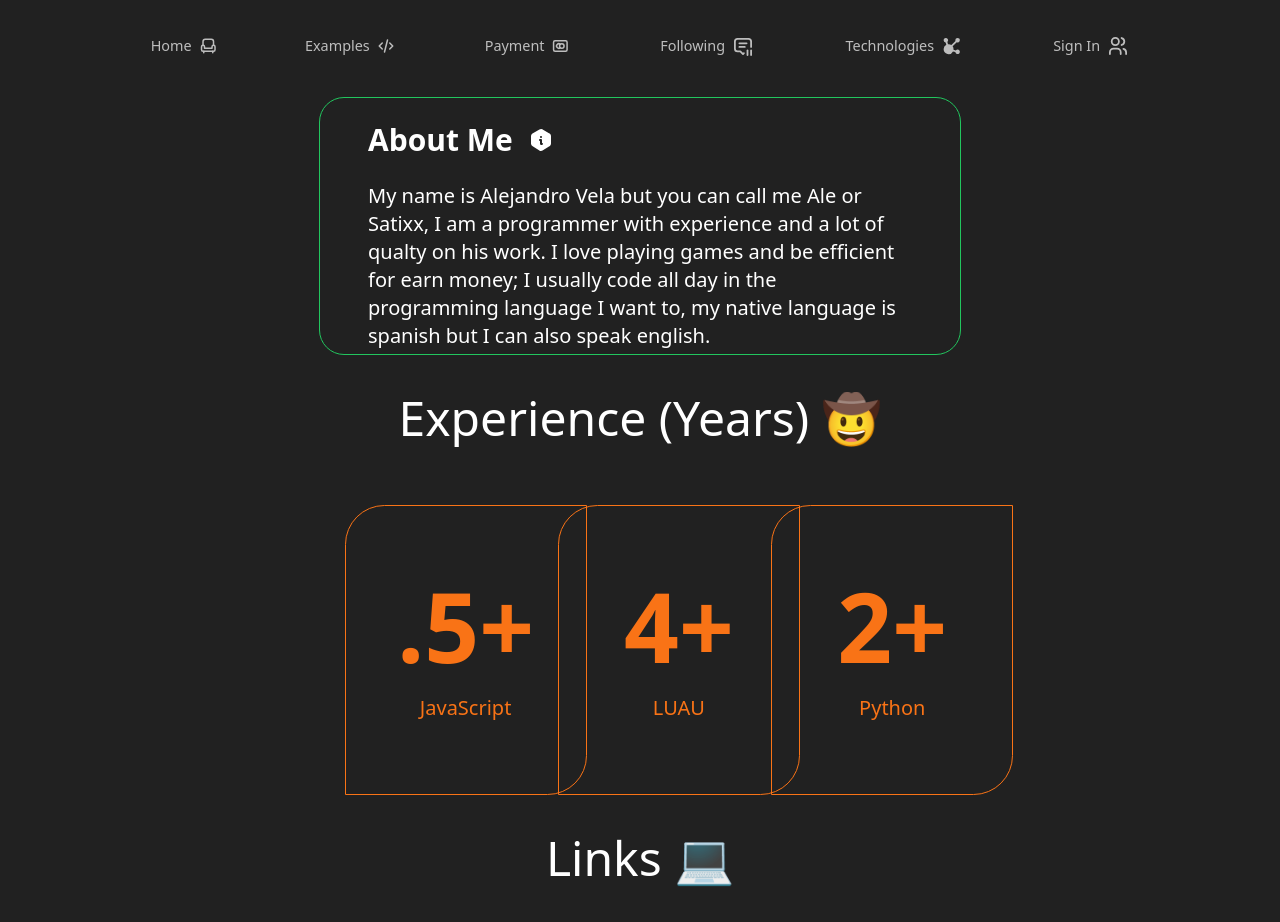
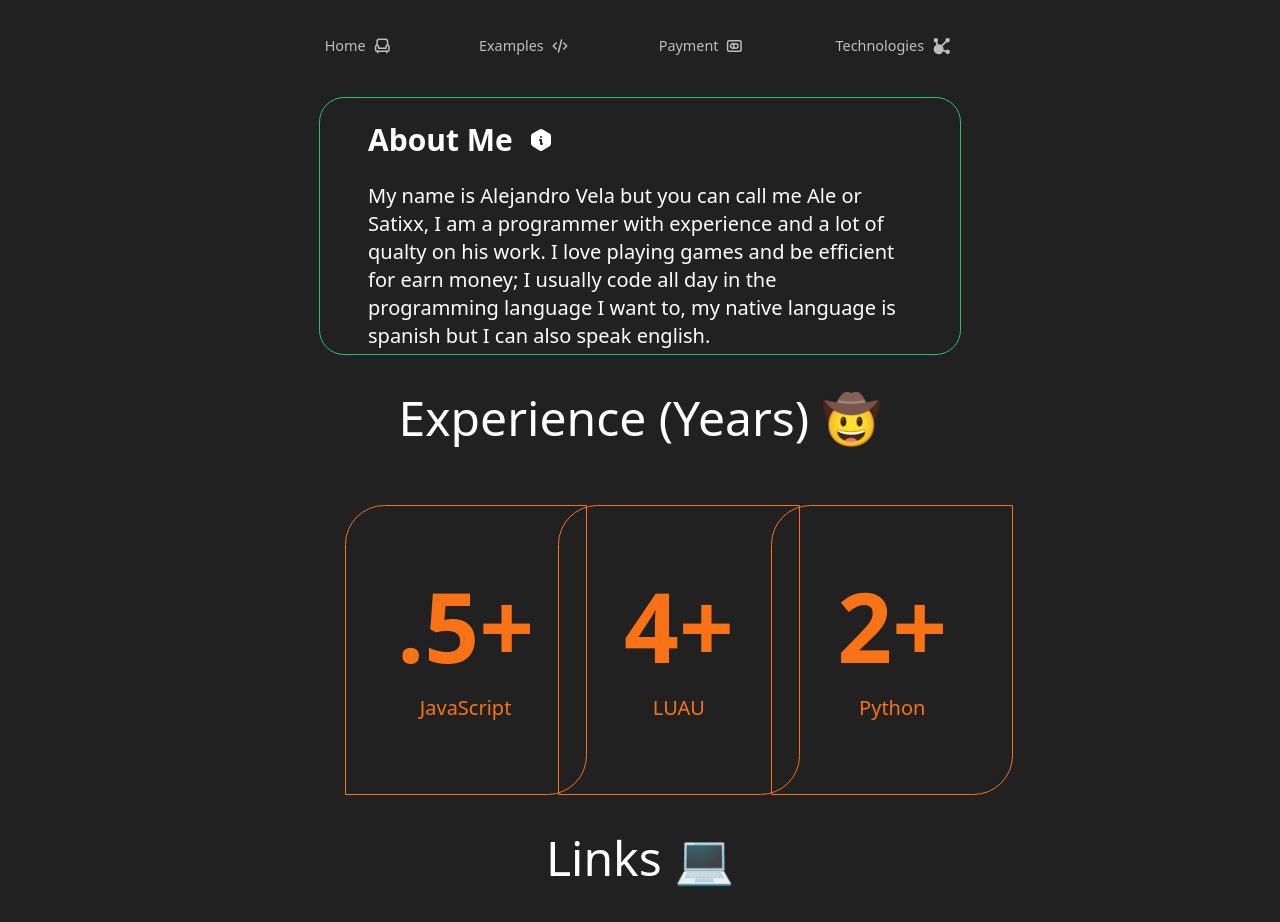
Before and after one commit to SatiXXGG/portfoliov2, an Astro site: page / in a window 1280 px wide. Shown: the part 178-1100 px from the top of the page. Built offline with nearby package versions, Linux system fonts and the light colour scheme; Astro itself is replaced by a stand-in of ours.

Commit message:
feat: old

```diff
--- a/src/components/nav-bar.astro
+++ b/src/components/nav-bar.astro
@@ -78,33 +78,6 @@ import ScalableButton from "./scalable-button.astro";
      Payment
   </ScalableButton>
 
-  <ScalableButton link="/portfoliov2/follow">
-    Following
-
-    <svg
-      xmlns="http://www.w3.org/2000/svg"
-      class="icon icon-tabler icon-tabler-message-2-pause"
-      width="24"
-      height="24"
-      viewBox="0 0 24 24"
-      stroke-width="2"
-      stroke="currentColor"
-      fill="none"
-      stroke-linecap="round"
-      stroke-linejoin="round"
-      slot="after"
-    >
-      <path stroke="none" d="M0 0h24v24H0z" fill="none"></path>
-      <path d="M8 9h8"></path>
-      <path d="M8 13h6"></path>
-      <path
-        d="M13 20l-1 1l-3 -3h-3a3 3 0 0 1 -3 -3v-8a3 3 0 0 1 3 -3h12a3 3 0 0 1 3 3v6"
-      ></path>
-      <path d="M17 17v5"></path>
-      <path d="M21 17v5"></path>
-    </svg>
-  </ScalableButton>
-
   <ScalableButton link="/portfoliov2/technologies">
     <svg
       xmlns="http://www.w3.org/2000/svg"
@@ -126,29 +99,6 @@ import ScalableButton from "./scalable-button.astro";
         fill="currentColor"></path>
     </svg>
      Technologies
-  </ScalableButton>
-
-  <ScalableButton link="/portfoliov2/signin">
-    <svg
-      xmlns="http://www.w3.org/2000/svg"
-      class="icon icon-tabler icon-tabler-users"
-      width="24"
-      height="24"
-      viewBox="0 0 24 24"
-      stroke-width="2"
-      stroke="currentColor"
-      fill="none"
-      stroke-linecap="round"
-      stroke-linejoin="round"
-      slot="after"
-    >
-      <path stroke="none" d="M0 0h24v24H0z" fill="none"></path>
-      <path d="M9 7m-4 0a4 4 0 1 0 8 0a4 4 0 1 0 -8 0"></path>
-      <path d="M3 21v-2a4 4 0 0 1 4 -4h4a4 4 0 0 1 4 4v2"></path>
-      <path d="M16 3.13a4 4 0 0 1 0 7.75"></path>
-      <path d="M21 21v-2a4 4 0 0 0 -3 -3.85"></path>
-    </svg>
-     Sign In
   </ScalableButton>
 </ul>
 
```
